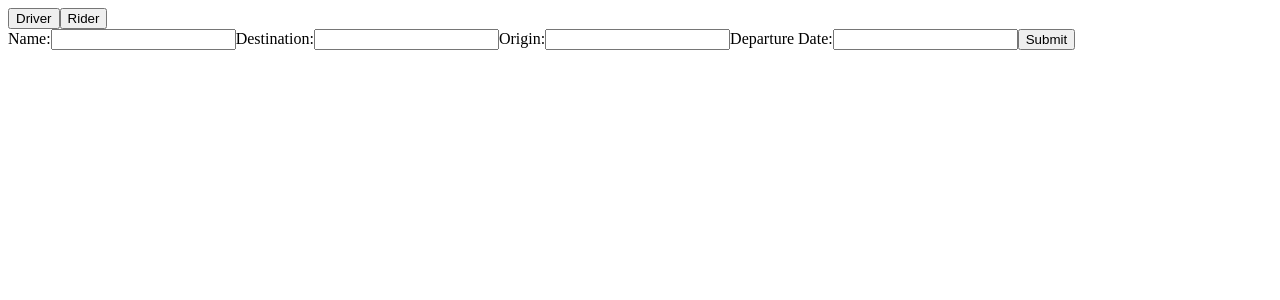
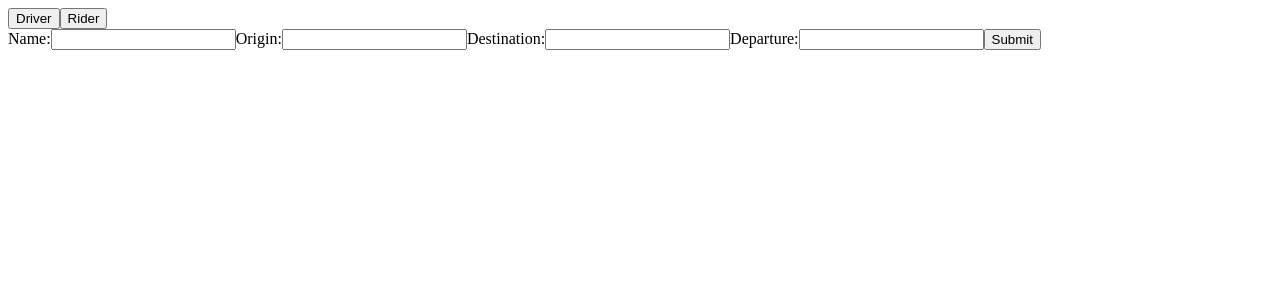
Before and after one commit to HitchJS/HitchJS, a React app: page /rider in a window 1280 px wide. Shown: the top 300 px of the page. Built offline with nearby package versions, Linux system fonts and the light colour scheme.

Commit message:
fixed rider page and now server is sending back info on both rider and driver

```diff
--- a/components/DriverForm.jsx
+++ b/components/DriverForm.jsx
@@ -1,39 +1,5 @@
 import React from 'react';
 
-// class DriverForm extends React.Component {
-
-//   render() {
-//     return (
-//       <div>
-//         <form>
-//           Name: <input type="text" ></input><br/>
-//           Destination: <input type="text" id="destination"></input><br/>
-//           Origin: <input type="text"></input><br/>
-//           Departure Date: <input type="text"></input><br/>
-//           # of Open Seats: <input type="text"></input><br/>
-//           Price: <input type="text"></input><br/>
-//            <button type="submit"
-
-// // onClick={function(){$.ajax({
-// //   type: "POST",
-// //   url: 'http://localhost:3000/random'
-
-// // }).then(function(data){
-// //   console.log(data)
-// // })
-
-// // }}
-
-// >Submit</button>
-
-//         </form>
-
-//       </div>
-//     );
-//   }
-// }
-
-//new component that we got from
 class DriverForm extends React.Component {
   constructor(props) {
     super(props);
@@ -59,15 +25,9 @@ class DriverForm extends React.Component {
     console.log(this.state.destination, this.state.origin)
     event.preventDefault();
 
-
-        $.ajax({
-          type: "POST",
-          url: 'http://localhost:3000/random',
+$.post( 'http://localhost:3000/random', {destination: this.state.destination, origin: this.state.origin} ).then(function(data){console.log(data)})
 
 
-        }).then(function(data){
-          console.log(data)
-        })
 
 
   }
--- a/components/RiderForm.jsx
+++ b/components/RiderForm.jsx
@@ -4,126 +4,70 @@ import React from 'react';
 class RiderForm extends React.Component {
   constructor(props) {
     super(props);
-    this.state = {
-      name: '',
-      destination: '',
-      origin: '',
-      departure: '',
-    };
+    this.state = {name: '', origin: '', destination: '', departure: ''};
 
     this.handleChange = this.handleChange.bind(this);
     this.handleSubmit = this.handleSubmit.bind(this);
+    this.originChange = this.originChange.bind(this);
+    this.destinationChange = this.destinationChange.bind(this);
+    this.departureChange = this.departureChange.bind(this);
   }
 
   handleChange(event) {
-    console.log('this is it', event.target.name)
-    this.setState({value: event.target.name});
+    console.log(event.target.value,)
+    this.setState({name: event.target.value});
+  }
 
-    // console.log(this.state.name)
+  originChange(event) {
+    console.log(event.target.value)
+    this.setState({origin: event.target.value});
+  }
+
+   destinationChange(event) {
+    console.log(event.target.value)
+    this.setState({destination: event.target.value});
+  }
+   departureChange(event) {
+    console.log(event.target.value)
+    this.setState({departure: event.target.value});
   }
 
   handleSubmit(event) {
-    alert('A name was submitted: ' + this.state.name);
+    //alert('A name was submitted: ' + this.state.destination +this.state.origin);
+    console.log(this.state.name, this.state.origin, this.state.destination, this.state.departure)
     event.preventDefault();
+
+$.post( 'http://localhost:3000/random', {name: this.state.name, origin: this.state.origin, destination: this.state.destination, departure: this.state.departure} ).then(function(data){console.log(data)})
+
   }
 
   render() {
     return (
-      <div>
 
-        <form onSubmit={this.handleSubmit}>
+      <form onSubmit={this.handleSubmit}>
         <label>
-          Name:<input type="text" value={this.state.value} onChange={this.handleChange} />
-          Destination:<input type="text" value={this.state.destination} onChange={this.handleChange} />
-          Origin:<input type="text" value={this.state.origin} onChange={this.handleChange} />
-          Departure Date:<input type="text" value={this.state.departure} onChange={this.handleChange} />
+          Name:
+          <input type="text" value={this.state.name} onChange={this.handleChange} />
+        </label>
+        <label>
+          Origin:
+          <input type="text" value={this.state.origin} onChange={this.originChange} />
+        </label>
+        <label>
+          Destination:
+          <input type="text" value={this.state.destination} onChange={this.destinationChange} />
+        </label>
+        <label>
+          Departure:
+          <input type="text" value={this.state.departure} onChange={this.departureChange} />
         </label>
         <input type="submit" value="Submit" />
       </form>
-      </div>
+
     );
   }
-
-// console.log(this.state.name)
 }
-
-export default RiderForm;
-
-
-// class NameForm extends React.Component {
-//   constructor(props) {
-//     super(props);
-//     this.state = {value: ''};
-
-//     this.handleChange = this.handleChange.bind(this);
-//     this.handleSubmit = this.handleSubmit.bind(this);
-//   }
-
-//   handleChange(event) {
-//     this.setState({value: event.target.value});
-//   }
-
-//   handleSubmit(event) {
-//     alert('A name was submitted: ' + this.state.value);
-//     event.preventDefault();
-//   }
-
-//   render() {
-//     return (
-//       <form onSubmit={this.handleSubmit}>
-//         <label>
-//           Name:
-//           <input type="text" value={this.state.value} onChange={this.handleChange} />
-//         </label>
-//         <input type="submit" value="Submit" />
-//       </form>
-//     );
-//   }
-// }
 
 
 
-// Name: <input type="text"></input><br/>
-//           Destination: <input type="text"></input><br/>
-//           Origin: <input type="text"></input><br/>
-//           Departure Date: <input type="text"></input><br/>
-//           <button type="button" onClick={function(){$.ajax({
-//             type: "POST",
-//             url: 'http://localhost:3000/random'
-
-//             }).then(function(data){
-//             console.log(data)
-//             })}}>Submit
-//           </button>
-
-
-
-
-// import React from 'react';
-
-
-// class RiderForm extends React.Component {
-//   render() {
-//     return (
-//       <div>
-//         <form>
-//           Name: <input type="text"></input><br/>
-//           Destination: <input type="text"></input><br/>
-//           Origin: <input type="text"></input><br/>
-//           Departure Date: <input type="text"></input><br/>
-//           <button type="button" onClick={function(){$.ajax({
-//             type: "POST",
-//             url: 'http://localhost:3000/random'
-
-//             }).then(function(data){
-//             console.log(data)
-//             })}}>Submit
-//           </button>
-
-//         </form>
-//       </div>
-//     );
-//   }
-// }
-
-// export default RiderForm;
+export default RiderForm;
--- a/server.js
+++ b/server.js
@@ -68,7 +68,7 @@ app.post('/updateSeats', function(req, res){
 
 app.post('/random', function(req, res){
 	console.log("new random!!")
-	res.send("hello back!!")
+	res.send(req.body)
 
 })
 
```
